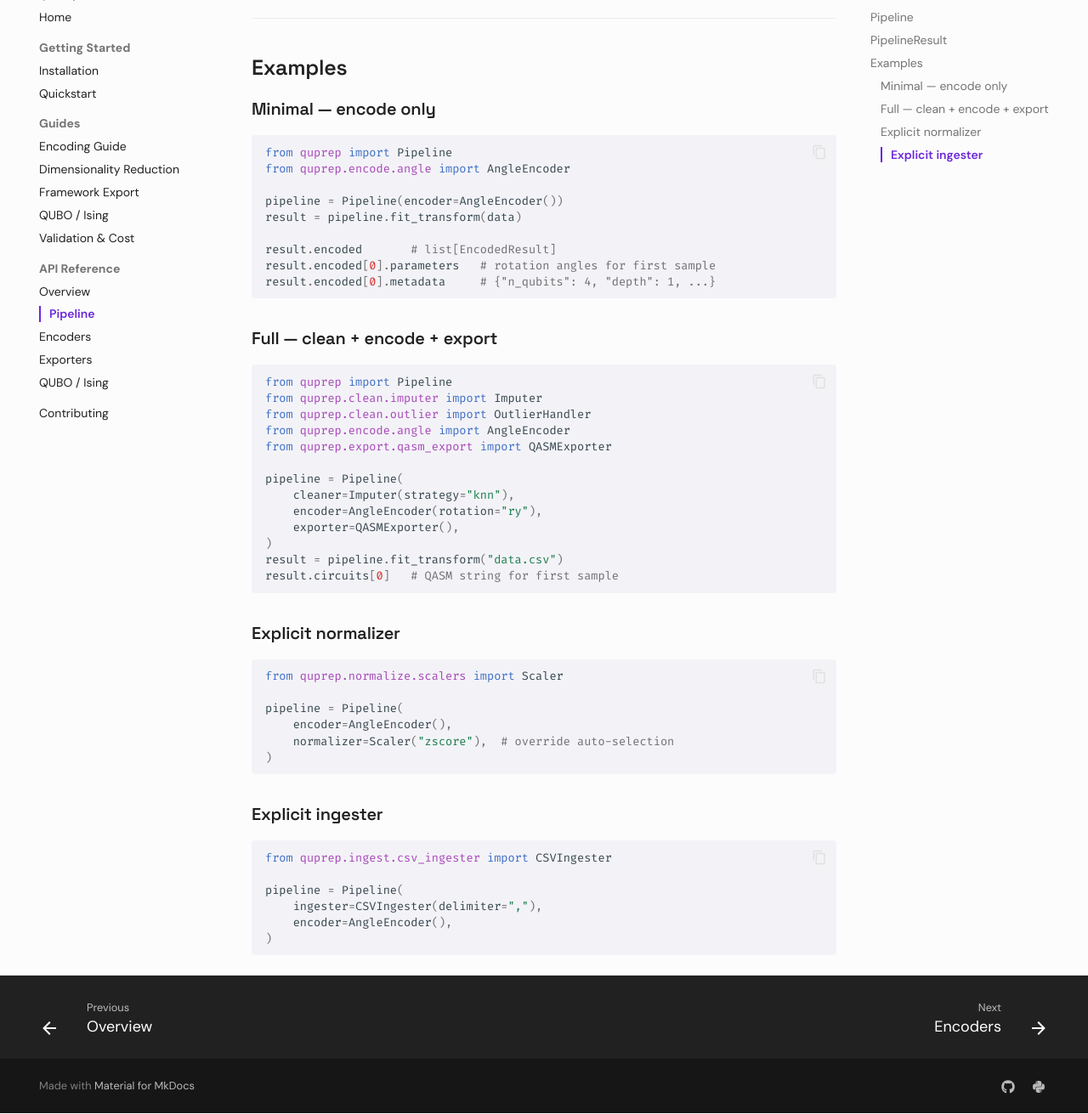
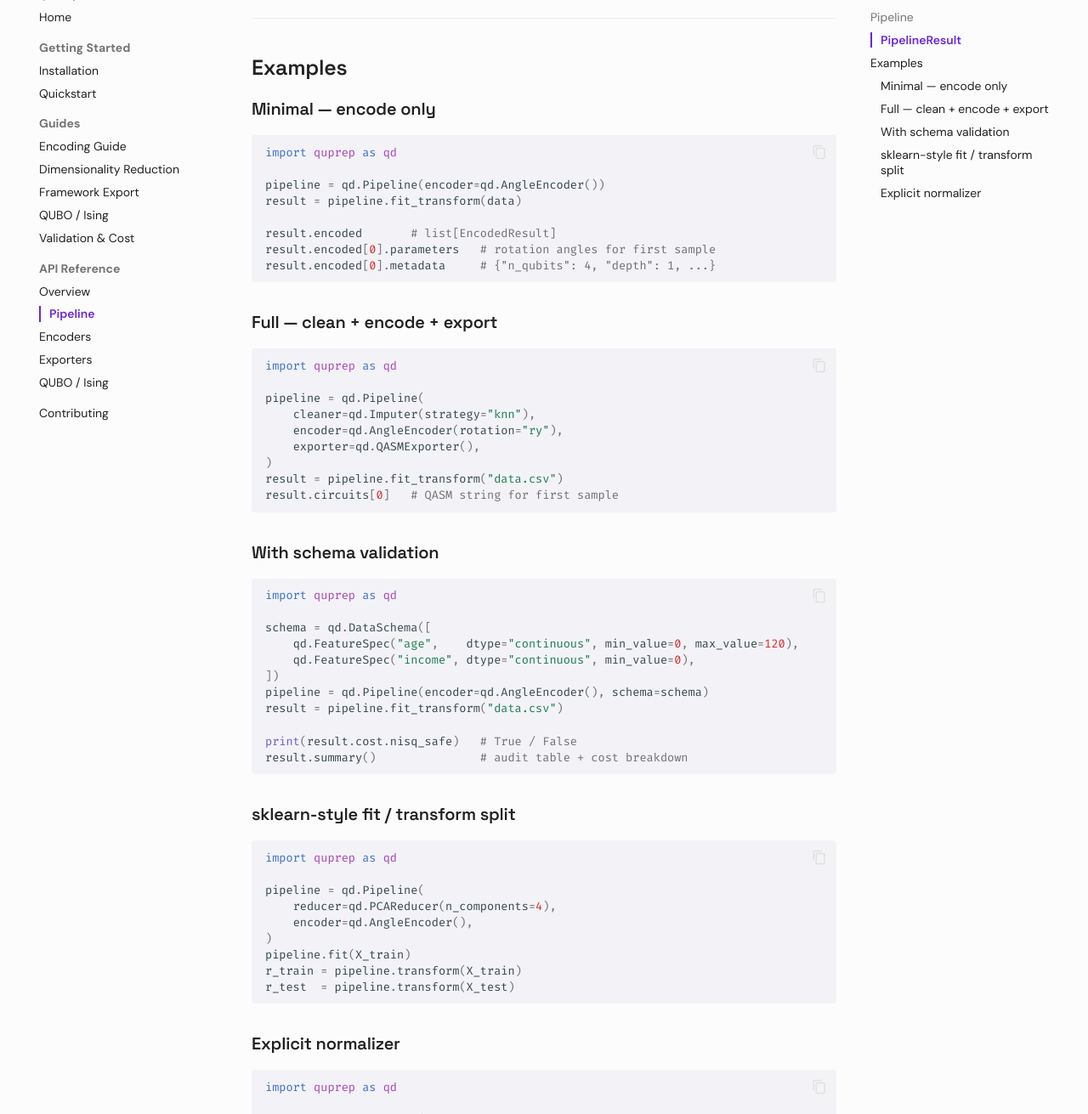
Before and after one commit to quprep/quprep, an MkDocs documentation site: the page built from docs/api/pipeline.md, in a window 1280 px wide and 1400 px high, scrolled down 601 px, cut to the strip 89-1400 px from the top of the window. Shown: the whole strip at 85% size. Built offline with MkDocs 1.6.1 and Material for MkDocs 9.7.7, drawn with Linux system fonts in a browser that asks for light colours; comment, search, counter and statistics services are not loaded; some of the changed text lies outside the part shown.

Commit message:
docs: change docs URL to docs.quperp.org, add validation to API

````diff
--- a/docs/api/pipeline.md
+++ b/docs/api/pipeline.md
@@ -25,10 +25,9 @@ The `Pipeline` class chains all preprocessing stages. Each stage is optional —
 ### Minimal — encode only
 
 ```python
-from quprep import Pipeline
-from quprep.encode.angle import AngleEncoder
+import quprep as qd
 
-pipeline = Pipeline(encoder=AngleEncoder())
+pipeline = qd.Pipeline(encoder=qd.AngleEncoder())
 result = pipeline.fit_transform(data)
 
 result.encoded       # list[EncodedResult]
@@ -39,39 +38,54 @@ result.encoded[0].metadata     # {"n_qubits": 4, "depth": 1, ...}
 ### Full — clean + encode + export
 
 ```python
-from quprep import Pipeline
-from quprep.clean.imputer import Imputer
-from quprep.clean.outlier import OutlierHandler
-from quprep.encode.angle import AngleEncoder
-from quprep.export.qasm_export import QASMExporter
+import quprep as qd
 
-pipeline = Pipeline(
-    cleaner=Imputer(strategy="knn"),
-    encoder=AngleEncoder(rotation="ry"),
-    exporter=QASMExporter(),
+pipeline = qd.Pipeline(
+    cleaner=qd.Imputer(strategy="knn"),
+    encoder=qd.AngleEncoder(rotation="ry"),
+    exporter=qd.QASMExporter(),
 )
 result = pipeline.fit_transform("data.csv")
 result.circuits[0]   # QASM string for first sample
 ```
 
+### With schema validation
+
+```python
+import quprep as qd
+
+schema = qd.DataSchema([
+    qd.FeatureSpec("age",    dtype="continuous", min_value=0, max_value=120),
+    qd.FeatureSpec("income", dtype="continuous", min_value=0),
+])
+pipeline = qd.Pipeline(encoder=qd.AngleEncoder(), schema=schema)
+result = pipeline.fit_transform("data.csv")
+
+print(result.cost.nisq_safe)   # True / False
+result.summary()               # audit table + cost breakdown
+```
+
+### sklearn-style fit / transform split
+
+```python
+import quprep as qd
+
+pipeline = qd.Pipeline(
+    reducer=qd.PCAReducer(n_components=4),
+    encoder=qd.AngleEncoder(),
+)
+pipeline.fit(X_train)
+r_train = pipeline.transform(X_train)
+r_test  = pipeline.transform(X_test)
+```
+
 ### Explicit normalizer
 
 ```python
-from quprep.normalize.scalers import Scaler
+import quprep as qd
 
-pipeline = Pipeline(
-    encoder=AngleEncoder(),
-    normalizer=Scaler("zscore"),  # override auto-selection
+pipeline = qd.Pipeline(
+    encoder=qd.AngleEncoder(),
+    normalizer=qd.Scaler("zscore"),  # override auto-selection
 )
 ```
-
-### Explicit ingester
-
-```python
-from quprep.ingest.csv_ingester import CSVIngester
-
-pipeline = Pipeline(
-    ingester=CSVIngester(delimiter=","),
-    encoder=AngleEncoder(),
-)
-```
--- a/mkdocs.yml
+++ b/mkdocs.yml
@@ -1,6 +1,6 @@
 site_name: QuPrep
 site_description: Quantum data preparation — the missing preprocessing layer between classical datasets and quantum computing frameworks.
-site_url: https://quprep.readthedocs.io
+site_url: https://docs.quprep.org
 repo_url: https://github.com/quprep/quprep
 repo_name: quprep/quprep
 
````
Also changed, not shown: README.md (+6 -6 lines).
